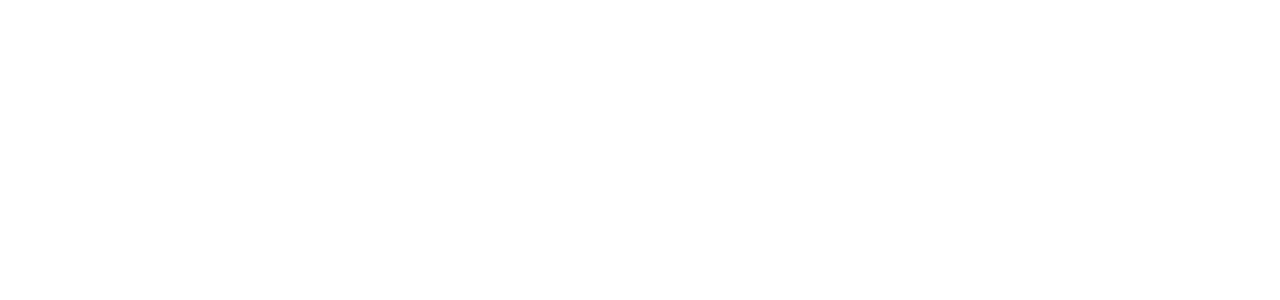
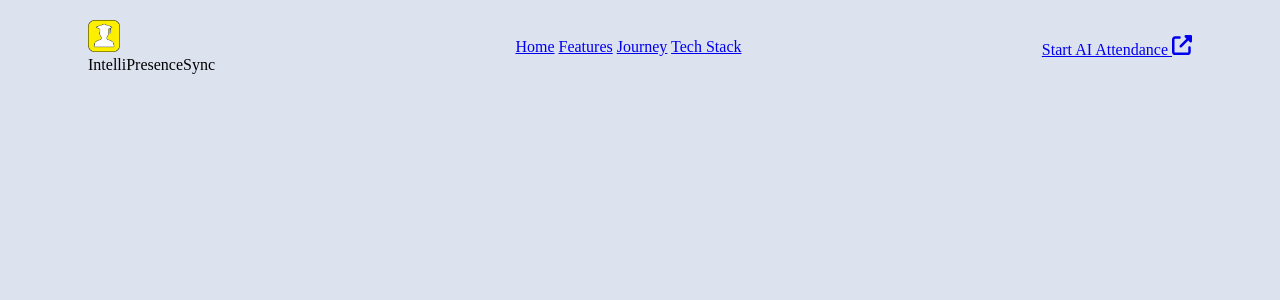
Before and after one commit to mihirgupta665/IntelliPresenceSync_LandingDashboard, a Flask app: page / in a window 1280 px wide. Before the commit the part shown is empty. Shown: the top 300 px of the page. Run offline with Flask 3, Linux system fonts and the light colour scheme.

Commit message:
navbar created with logo menu items and a CTA button to open the main application

```diff
--- a/static/css/styles.css
+++ b/static/css/styles.css
@@ -0,0 +1,27 @@
+
+
+:root{
+    --bg-main: #dde2ef;
+}
+
+body{
+    background-color: var(--bg-main);
+}
+
+.navbar{
+    display: flex;
+    justify-content: space-between;
+    align-items: center;
+    padding: 12px 80px;
+    backdrop-filter: black;
+    position: sticky;
+    top:0px;
+    z-index: 999;
+}
+
+.logo {
+    display:flex;
+    align-items: center;
+    gap:12px;
+
+}
--- a/templates/index.html
+++ b/templates/index.html
@@ -5,8 +5,35 @@
     <meta name="viewport" content="width=device-width, initial-scale=1.0">
     <title>IntelliPresenceSync | Landing Dashboard</title>
     <link rel="stylesheet" href="{{ url_for('static', filename='css/styles.css') }}">
+    <link rel="icon" type="image/png" href="{{ url_for('static', filename='img/logo.png' ) }}" >
 </head>
 <body>
+    <nav class="navbar">
 
+        <div class=""logo>
+            <img src="{{ url_for('static', filename='img/logo.png'  )  }}" alt="IntelliPresenceSync Logo" style="height: 32px;">
+            <div class="logo-text">IntelliPresenceSync</div>
+        </div>
+
+        <div class="nav-links">
+            <a href="#">Home</a>
+            <a href="#features">Features</a>
+            <a href="#journey">Journey</a>
+            <a href="#tech">Tech Stack</a>
+        </div>
+
+        <div class="nav-cta">
+            <a href="https://intellipresencesync-mihirlegacy.streamlit.app/" class="btn-pill">
+                Start AI Attendance
+                <svg stroke="currentColor" fill="currentColor" stroke-width="0" viewBox="0 0 512 512" height="20px" width="20px"
+                    xmlns="http://www.w3.org/2000/svg">
+                    <path
+                        d="M352 0c-12.9 0-24.6 7.8-29.6 19.8s-2.2 25.7 6.9 34.9L370.7 96 201.4 265.4c-12.5 12.5-12.5 32.8 0 45.3s32.8 12.5 45.3 0L416 141.3l41.4 41.4c9.2 9.2 22.9 11.9 34.9 6.9s19.8-16.6 19.8-29.6l0-128c0-17.7-14.3-32-32-32L352 0zM80 32C35.8 32 0 67.8 0 112L0 432c0 44.2 35.8 80 80 80l320 0c44.2 0 80-35.8 80-80l0-112c0-17.7-14.3-32-32-32s-32 14.3-32 32l0 112c0 8.8-7.2 16-16 16L80 448c-8.8 0-16-7.2-16-16l0-320c0-8.8 7.2-16 16-16l112 0c17.7 0 32-14.3 32-32s-14.3-32-32-32L80 32z">
+                    </path>
+                </svg>
+            </a>
+        </div>
+
+    </nav>
 </body>
 </html>
```
Also changed, not shown: static/img/logo.png (added).
